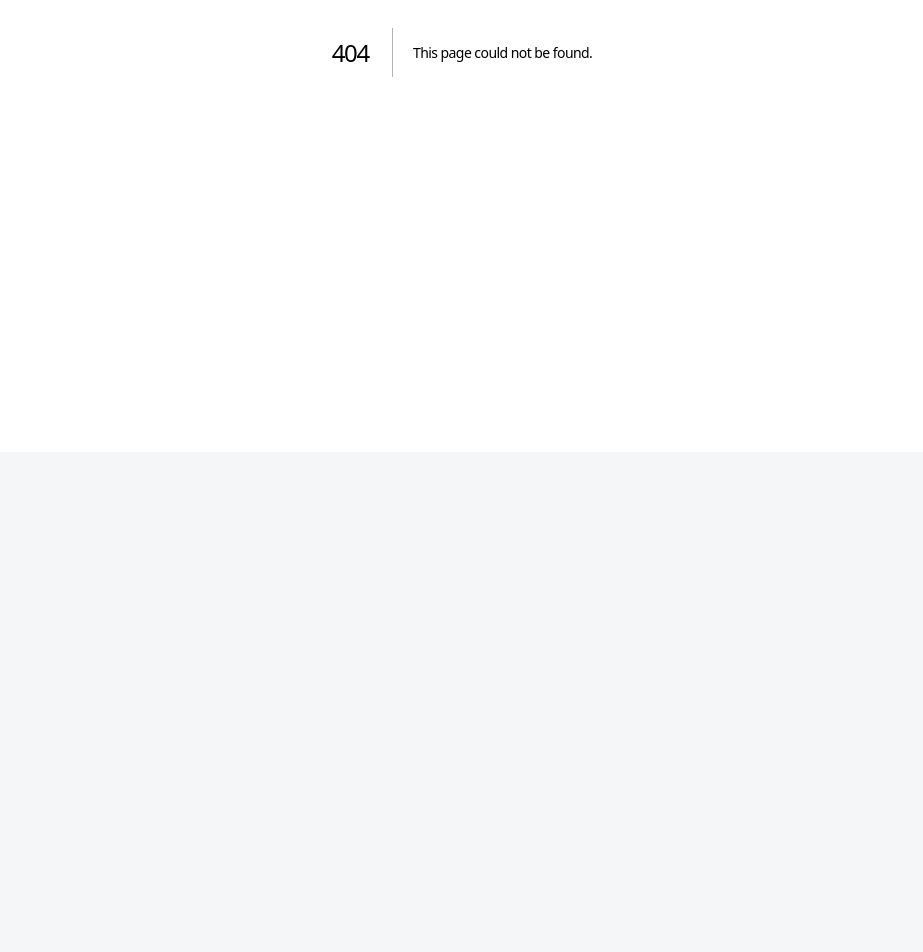
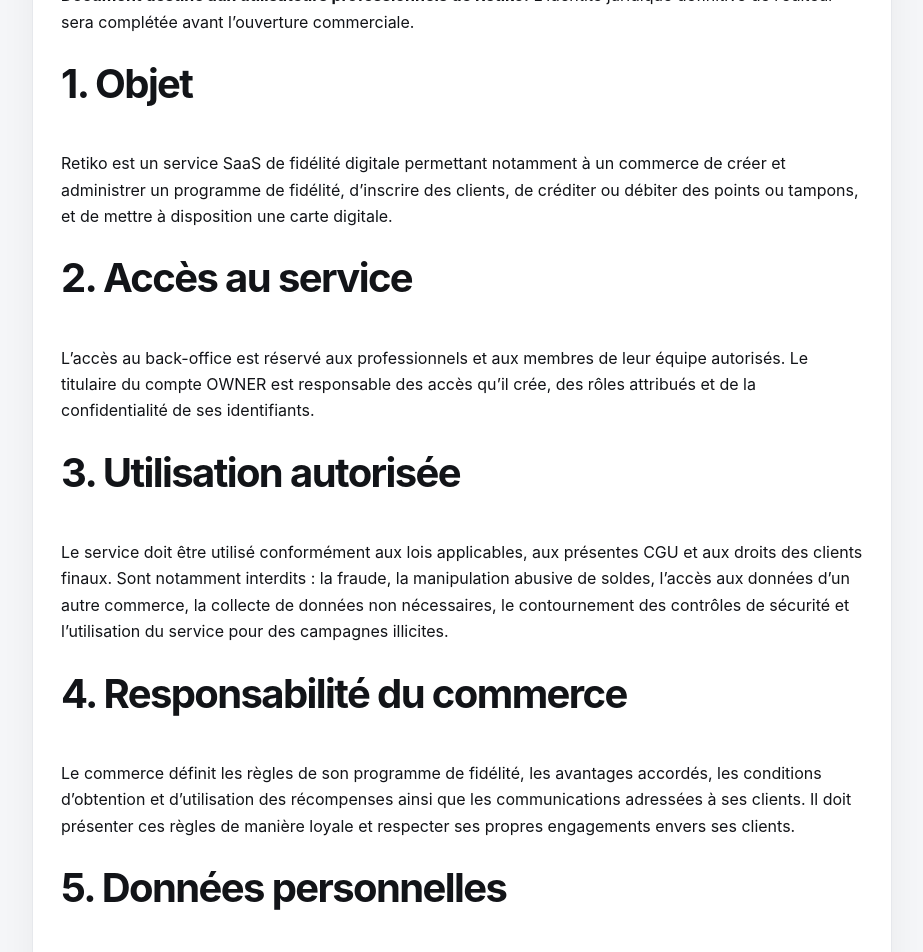
Before and after one commit to yassineimpe-bit/Fidgo, a Next.js app: page /legal/cgu in a window 1280 px wide. Before the commit this address had no page. Shown: the part 348-1300 px from the top of the page, without its empty margins (178-1101 px from the left). Before the commit the page ends 800 px from the top, so only its background shows below. Built offline with nearby package versions, Linux system fonts and the light colour scheme.

Commit message:
feat(legal): publish merchant terms of use

```diff
--- /dev/null
+++ b/app/legal/cgu/page.tsx
@@ -0,0 +1,47 @@
+import { LegalPage } from "@/components/legal-page";
+import { CGU_VERSION } from "@/lib/legal";
+
+export const metadata = { title: "Conditions générales d’utilisation" };
+
+export default function CguPage() {
+  return (
+    <LegalPage title="Conditions générales d’utilisation (CGU)" version={CGU_VERSION}>
+      <p><strong>Document destiné aux utilisateurs professionnels de Retiko.</strong> L’identité juridique définitive de l’éditeur sera complétée avant l’ouverture commerciale.</p>
+
+      <h2>1. Objet</h2>
+      <p>Retiko est un service SaaS de fidélité digitale permettant notamment à un commerce de créer et administrer un programme de fidélité, d’inscrire des clients, de créditer ou débiter des points ou tampons, et de mettre à disposition une carte digitale.</p>
+
+      <h2>2. Accès au service</h2>
+      <p>L’accès au back-office est réservé aux professionnels et aux membres de leur équipe autorisés. Le titulaire du compte OWNER est responsable des accès qu’il crée, des rôles attribués et de la confidentialité de ses identifiants.</p>
+
+      <h2>3. Utilisation autorisée</h2>
+      <p>Le service doit être utilisé conformément aux lois applicables, aux présentes CGU et aux droits des clients finaux. Sont notamment interdits : la fraude, la manipulation abusive de soldes, l’accès aux données d’un autre commerce, la collecte de données non nécessaires, le contournement des contrôles de sécurité et l’utilisation du service pour des campagnes illicites.</p>
+
+      <h2>4. Responsabilité du commerce</h2>
+      <p>Le commerce définit les règles de son programme de fidélité, les avantages accordés, les conditions d’obtention et d’utilisation des récompenses ainsi que les communications adressées à ses clients. Il doit présenter ces règles de manière loyale et respecter ses propres engagements envers ses clients.</p>
+
+      <h2>5. Données personnelles</h2>
+      <p>Pour les données de compte professionnel, Retiko agit en principe comme responsable de traitement. Pour les données des clients finaux traitées dans le cadre du programme de fidélité du commerce, le commerce agit en principe comme responsable de traitement et Retiko comme sous-traitant technique, selon l’annexe de sous-traitance applicable.</p>
+
+      <h2>6. Sécurité</h2>
+      <p>Retiko met en œuvre des mesures techniques et organisationnelles adaptées au service. L’utilisateur doit signaler sans délai toute suspicion de compromission, révoquer les accès inutiles et maintenir des mots de passe robustes.</p>
+
+      <h2>7. Disponibilité et maintenance</h2>
+      <p>Retiko vise une disponibilité compatible avec un usage professionnel, sans garantir une disponibilité absolument ininterrompue. Des opérations de maintenance, incidents d’infrastructure ou événements extérieurs peuvent entraîner une interruption temporaire.</p>
+
+      <h2>8. Suspension</h2>
+      <p>Un compte peut être temporairement suspendu en cas de risque de sécurité, fraude présumée, impayé, usage manifestement illicite ou violation grave des présentes conditions, dans la mesure nécessaire à la protection du service et des autres utilisateurs.</p>
+
+      <h2>9. Propriété intellectuelle</h2>
+      <p>Retiko, son interface, ses éléments graphiques, sa documentation et son code restent protégés par les droits de propriété intellectuelle applicables. Le client conserve les droits sur ses propres marques, logos, contenus et données.</p>
+
+      <h2>10. Évolution des CGU</h2>
+      <p>Les CGU peuvent évoluer pour tenir compte du produit, de la réglementation ou de contraintes de sécurité. Lorsqu’une nouvelle acceptation est nécessaire, elle est présentée au titulaire du compte avec identification de la version concernée.</p>
+
+      <h2>11. Droit applicable</h2>
+      <p>Les présentes CGU sont soumises au droit français. Les règles de compétence juridictionnelle applicables entre professionnels sont précisées dans les CGV et le contrat conclu avec le client.</p>
+
+      <p className="muted">Ce texte est un projet contractuel à faire relire par un professionnel du droit avant la première facturation.</p>
+    </LegalPage>
+  );
+}
```
